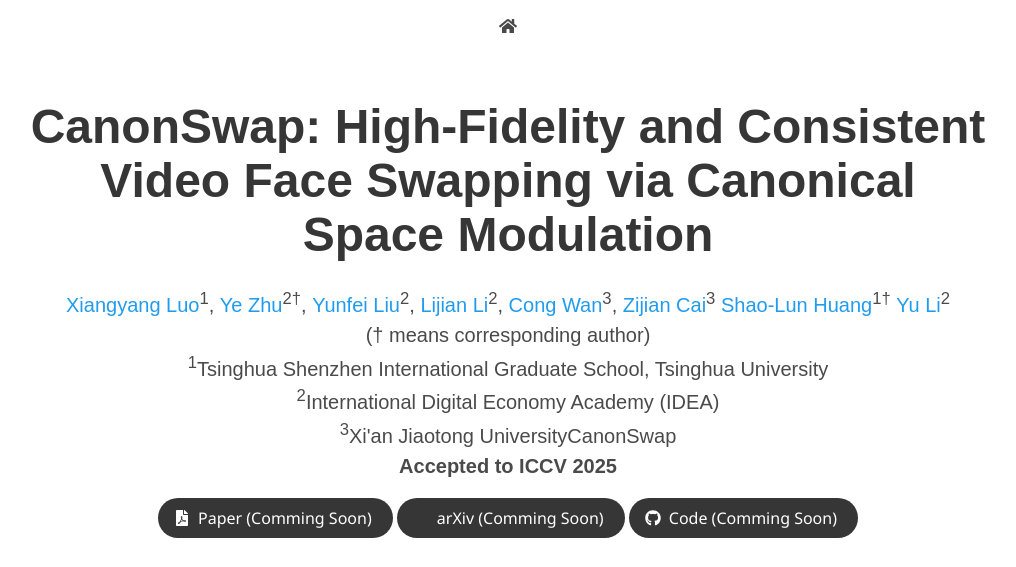
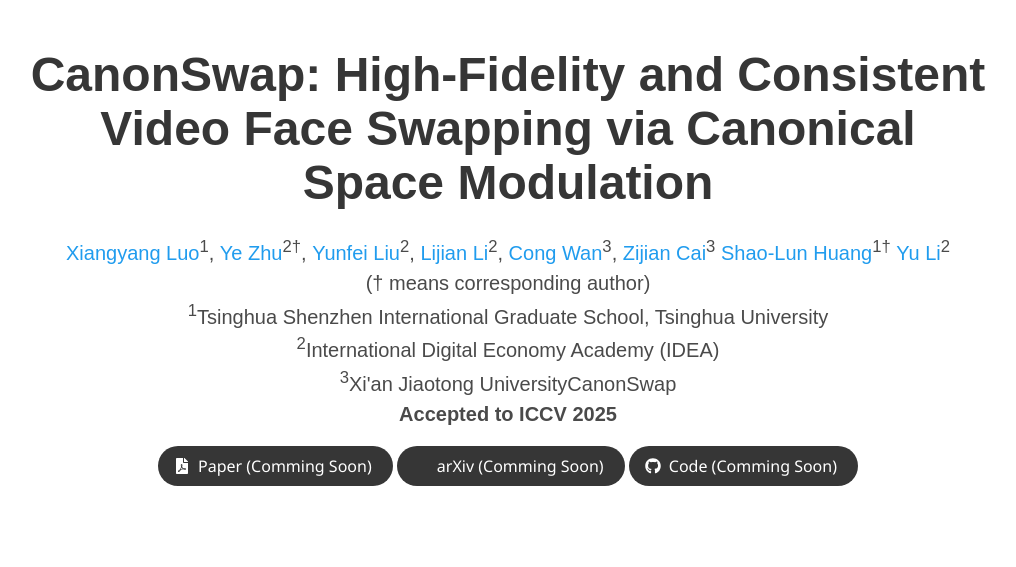
Before and after one commit to luoxyhappy/luoxyhappy.github.io, a Jekyll site: the page CanonSwap/index.html, which Jekyll copies as it is, in a window 1280 px wide. Shown: the top 567 px of the page, without its empty margins (132-1148 px from the left). Built offline with Jekyll 4.4.1, drawn with Linux system fonts in a browser that asks for light colours; nearby versions of some CDN libraries; some web fonts are replaced; library files that are not in the unit come from our copies; a style sheet for code colours, icons or effects is not loaded; grey boxes are pictures that could not be loaded.

Commit message:
remove bar

```diff
--- a/CanonSwap/index.html
+++ b/CanonSwap/index.html
@@ -40,7 +40,7 @@
 
   <body>
 
-<nav class="navbar" role="navigation" aria-label="main navigation">
+<!-- <nav class="navbar" role="navigation" aria-label="main navigation">
   <div class="navbar-brand">
     <a role="button" class="navbar-burger" aria-label="menu" aria-expanded="false">
       <span aria-hidden="true"></span>
@@ -57,7 +57,7 @@
       </a>
 
     </div>
-</nav>
+</nav> -->
 
   <section class="hero">
   <div class="hero-body">
```
